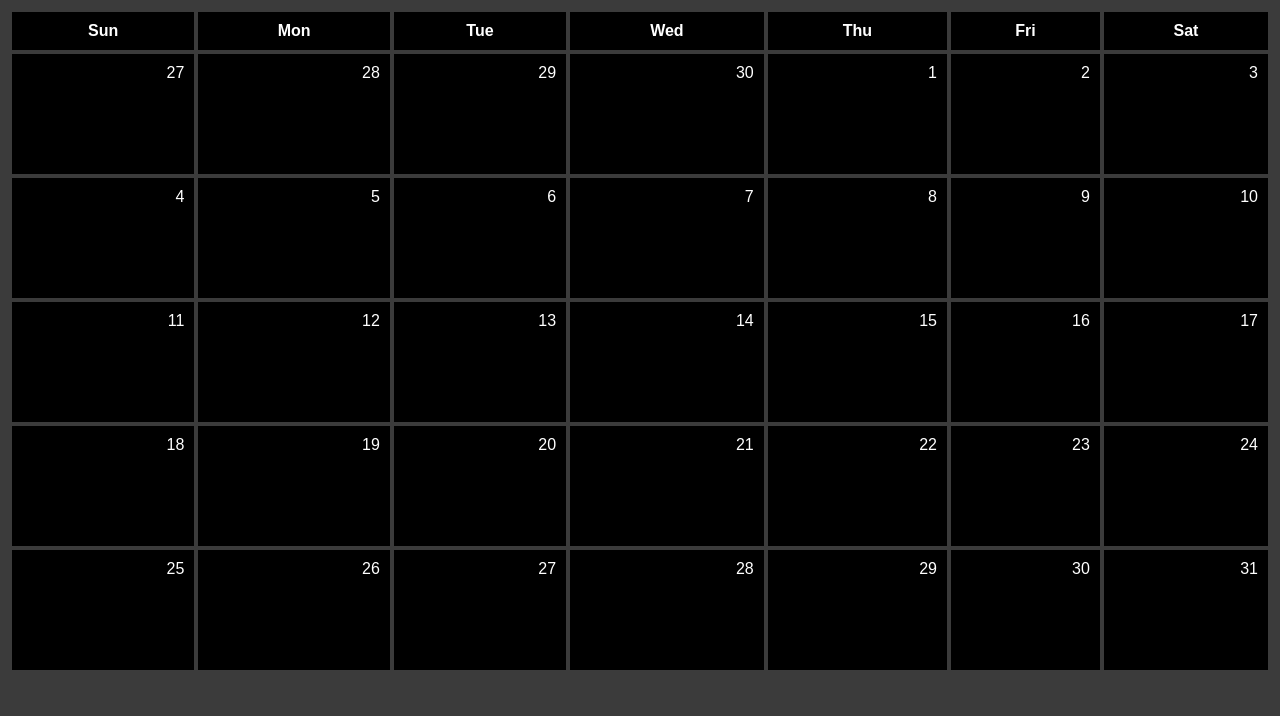
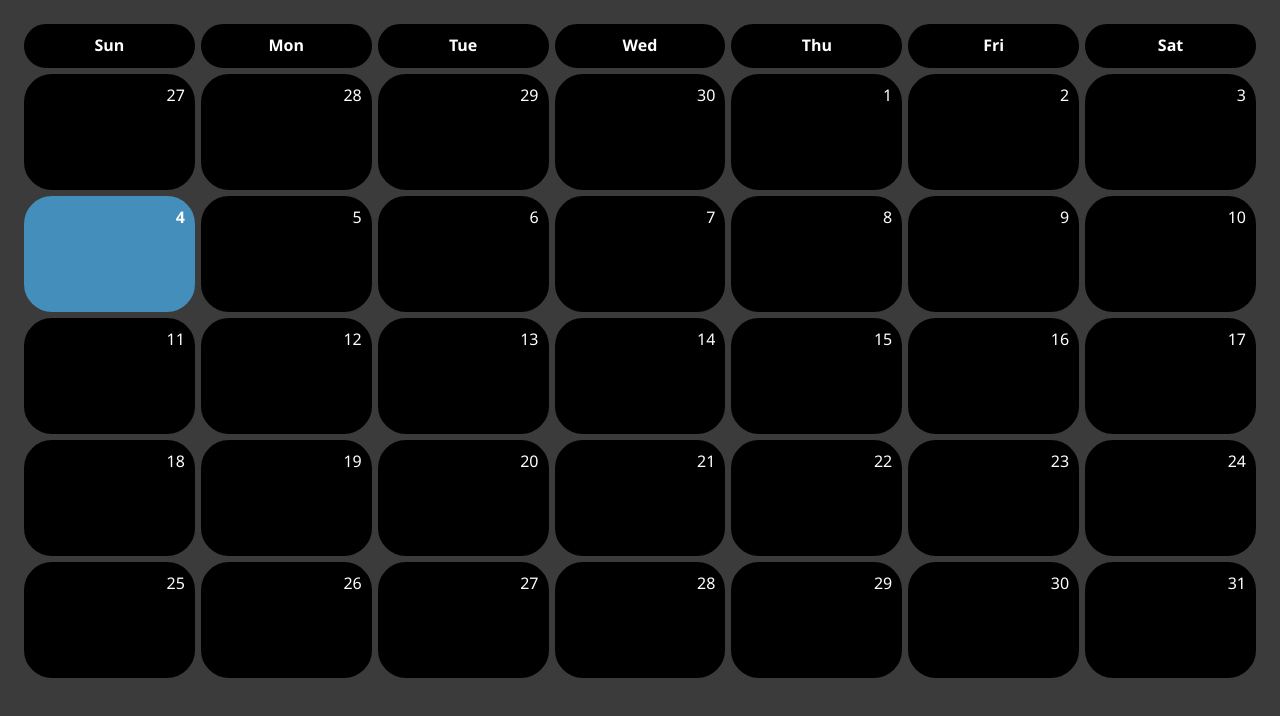
Before and after one commit to DodoPannathon/calendar-to-do, a website: page index.html in a window 1280 px wide. Drawn offline with Linux system fonts and the light colour scheme.

Commit message:
Highlight the current day

```diff
--- a/index.html
+++ b/index.html
@@ -7,6 +7,7 @@
     <link rel="stylesheet" href="styles.css">
 </head>
 <body>
+    <div class="calendar">
         <table>
             <tr>
                 <th>Sun</th>
@@ -133,5 +134,7 @@
                 </td>
             </tr>
         </table>
+      </div>
+      <script src="script.js"></script>
 </body>
 </html>
--- /dev/null
+++ b/script.js
@@ -0,0 +1,12 @@
+document.addEventListener("DOMContentLoaded", () => {
+    const today = new Date(); // วันที่ปัจจุบัน
+    const currentDay = today.getDate(); // ดึงวันที่ (1-31)
+
+    // ค้นหา <div> ที่มีตัวเลขตรงกับวันที่ปัจจุบัน
+    const numbers = document.querySelectorAll(".number");
+    numbers.forEach((number) => {
+        if (parseInt(number.textContent) === currentDay) {
+            number.parentElement.classList.add("current-day"); // เพิ่มคลาสให้ <td>
+        }
+    });
+});
--- a/styles.css
+++ b/styles.css
@@ -1,26 +1,48 @@
+@import url('https://fonts.googleapis.com/css2?family=Kanit:ital,wght@0,100;0,200;0,300;0,400;0,500;0,600;0,700;0,800;0,900;1,100;1,200;1,300;1,400;1,500;1,600;1,700;1,800;1,900&family=Noto+Sans+Thai:wght@100..900&display=swap');
+
+* {
+    margin: 0;
+    padding: 0;
+    box-sizing: border-box;
+    overflow: hidden;
+}
 body {
-    font-family: Arial, sans-serif;
+    font-family: "Noto Sans Thai", sans-serif;
     background-color: #3b3b3b;
     color: white;
 }
+.calendar {
+    display: flex;
+    flex-direction: column;
+    align-items: center;
+    margin: 20px;
+    border-radius: 10px;
+}
 table {
     width: 100%;
-    border-collapse: collapse;
+    /* border-collapse: collapse; */
 }
 th ,td {
-    border: 4px solid #3b3b3b;
+    border: 2px solid #3b3b3b;
     padding: 10px;
     background-color: black;
+    border-radius: 30px;
+    width: 14.28%;
 }
 th {
-
+    height: 20px;
 }
 td {
     position: relative;
-    height: 100px;
+    height: 120px;
 }
 .number {
     position: absolute;
     top: 10px;
     right: 10px;
 }
+.current-day {
+    background-color: #438eba;
+    color: white;
+    font-weight: bold;
+}
```
Lines whose indentation alone changed are shown as unchanged.
